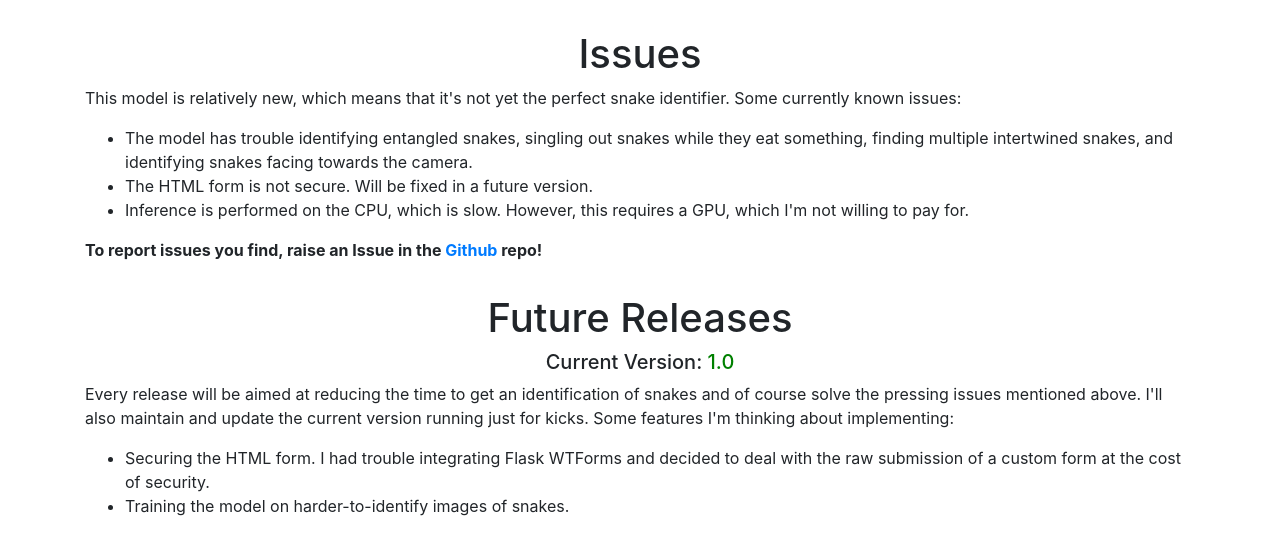
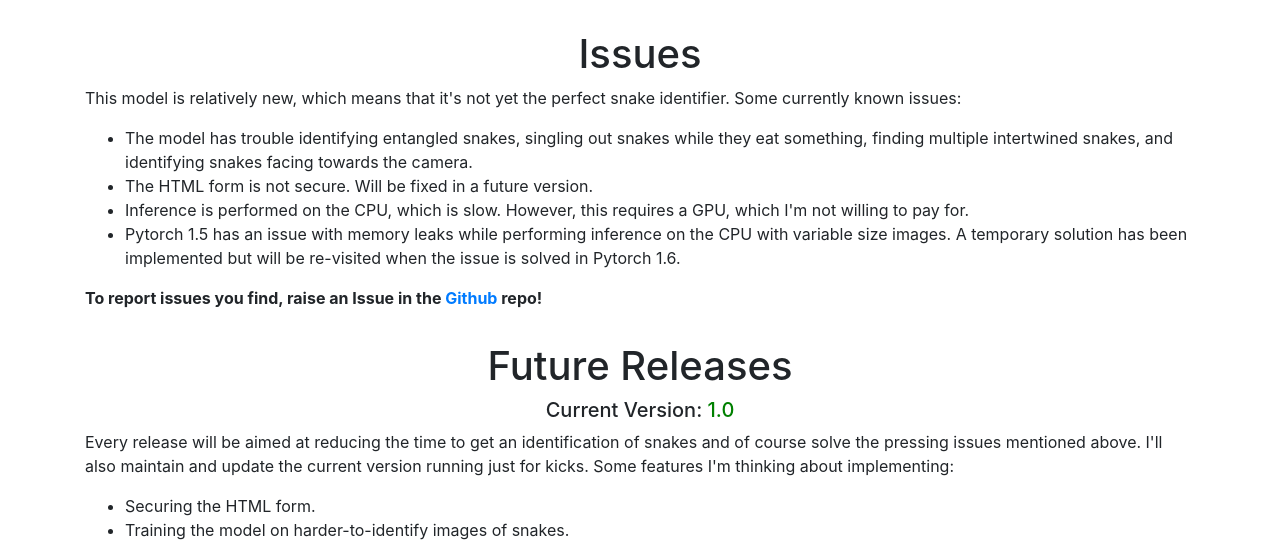
Before and after one commit to neovasudeva/Snake-Detector, a Flask app: page /about in a window 1280 px wide. Shown: the part 330-888 px from the top of the page. Before the commit the page ends 846 px from the top, so only its background shows below. Run offline with Flask 2, Linux system fonts and the light colour scheme; parts of the project's set-up code (start-up, migrations or seed data) failed here and were passed over; some libraries are stand-ins or nearby versions.

Commit message:
memory leak issue solved

```diff
--- a/backend/backend.py
+++ b/backend/backend.py
@@ -65,13 +65,11 @@ def inference(save):
         v = v.draw_instance_predictions(prediction["instances"].to("cpu"))
         output = v.get_image()[:, :, ::-1]
 
-        # suitable format to return prediction
+        # send the output image back to
         file_obj = io.BytesIO()
         ret_img = Image.fromarray(output.astype('uint8'))
         ret_img.save(file_obj, 'jpeg')
         file_obj.seek(0)
-
-        # return the image
         return send_file(file_obj, attachment_filename='ret.jpg', mimetype='image/jpeg')
 
     # Raise 500 error
--- a/backend/model/dataset.py
+++ b/backend/model/dataset.py
@@ -172,14 +172,14 @@ print("Configurations are done!")
 
 # load test dataset
 # NOTE: had some weird problem where it was training on test dataset
-LOAD_TEST = False
+LOAD_TEST = True
 if LOAD_TEST:
     DatasetCatalog.register("snake_test", lambda d="test/": detectron2_dataset(platform + d))
     MetadataCatalog.get("snake_test").set(thing_classes=["snake"])
 
 # load model and make predictions
-cfg.MODEL.WEIGHTS = os.path.join(cfg.OUTPUT_DIR, "model_v2.pth")
-cfg.MODEL.ROI_HEADS.SCORE_THRESH_TEST = 0.94
+cfg.MODEL.WEIGHTS = os.path.join(cfg.OUTPUT_DIR, "model_v3.pth")
+cfg.MODEL.ROI_HEADS.SCORE_THRESH_TEST = 0.9
 cfg.DATASETS.TEST = ("snake_test", )
 snake_metadata = MetadataCatalog.get("snake_test")
 predictor = DefaultPredictor(cfg)
--- a/frontend/templates/about.html
+++ b/frontend/templates/about.html
@@ -40,6 +40,11 @@
       Inference is performed on the CPU, which is slow. However, this requires a GPU, which I'm not willing
       to pay for.
     </li>
+    <li>
+      Pytorch 1.5 has an issue with memory leaks while performing inference on the CPU with variable size images.
+      A temporary solution has been implemented but will be re-visited when the issue is solved in
+      Pytorch 1.6.
+    </li>
   </ul>
   <p>
     <b>To report issues you find, raise an Issue in the <a href="https://github.com/neovasudeva/Snake-Detector">
@@ -59,8 +64,7 @@
   </p>
   <ul>
     <li>
-      Securing the HTML form. I had trouble integrating Flask WTForms and decided to deal with the raw
-      submission of a custom form at the cost of security.
+      Securing the HTML form.
     </li>
     <li>
       Training the model on harder-to-identify images of snakes.
```
Also changed, not shown: 1 other file.
